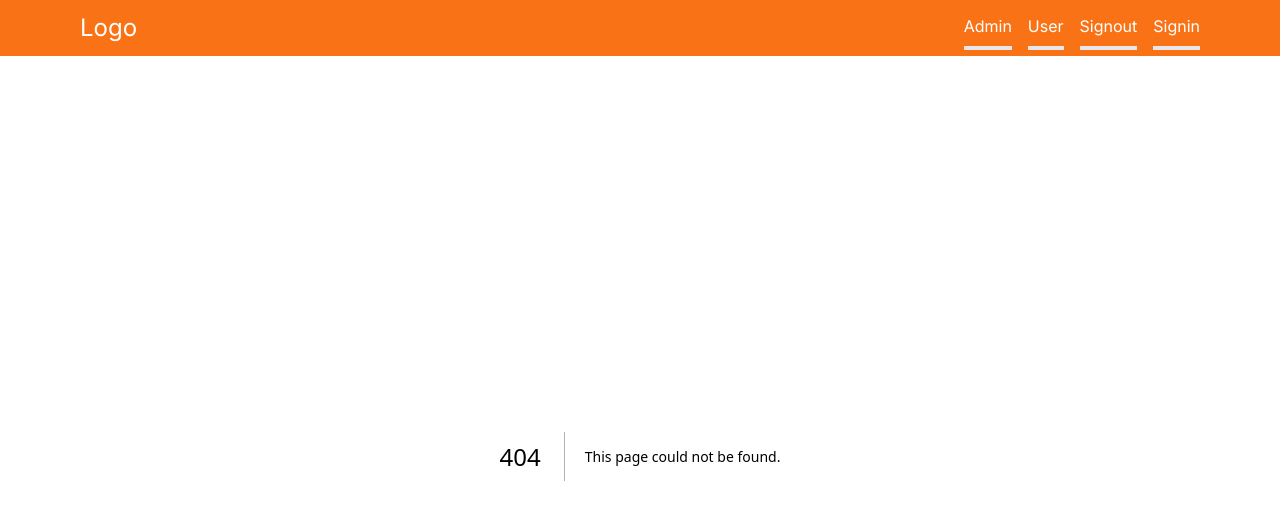
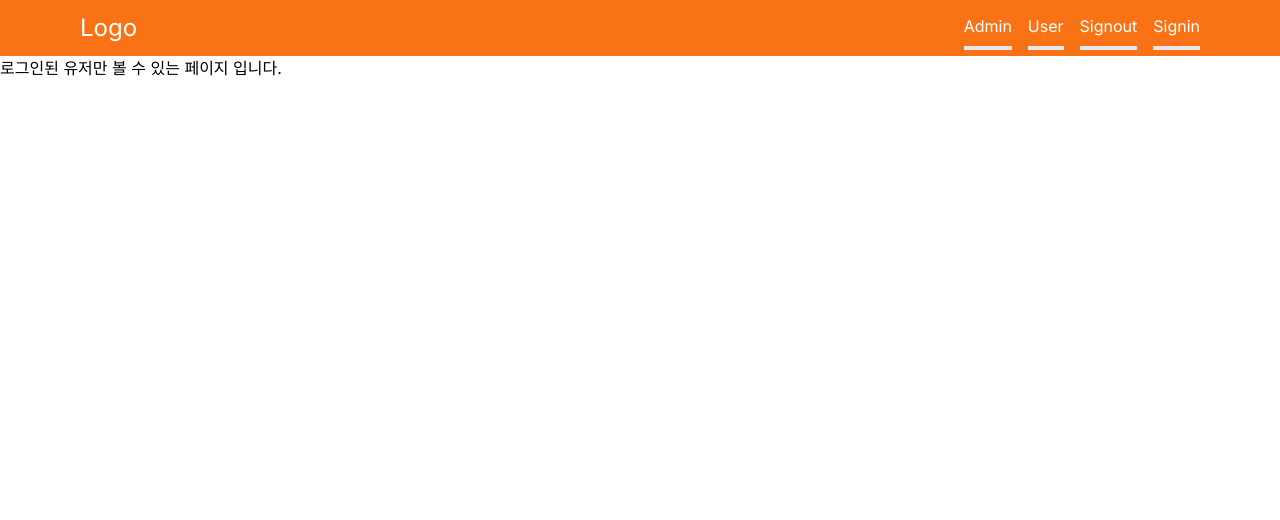
Before and after one commit to jcdororo/nextjs-app, a Next.js app: page /user in a window 1280 px wide. Before the commit this address had no page. Shown: the top 520 px of the page. Built offline with nearby package versions, Linux system fonts and the light colour scheme.

Commit message:
User,Admin 페이지 생성

```diff
--- /dev/null
+++ b/src/app/admin/page.tsx
@@ -0,0 +1,11 @@
+import React from 'react'
+
+const AdminPage = () => {
+  return (
+    <div>
+      관리자만 볼 수 있는 페이지 입니다.
+    </div>
+  )
+}
+
+export default AdminPage
--- a/src/app/layout.tsx
+++ b/src/app/layout.tsx
@@ -1,7 +1,7 @@
 import './globals.css'
 import type { Metadata } from 'next'
 import { Inter } from 'next/font/google'
-import Navbar from './components/Navbar'
+import Navbar from '../components/Navbar'
 
 const inter = Inter({ subsets: ['latin'] })
 
--- a/src/app/page.tsx
+++ b/src/app/page.tsx
@@ -3,7 +3,7 @@ import Image from 'next/image'
 export default function Home() {
   return (
     <main className="flex min-h-screen flex-col items-center justify-between p-24">
-
+      누구나 볼 수 있는 페이지 입니다.
     </main>
   )
 }
--- /dev/null
+++ b/src/app/user/page.tsx
@@ -0,0 +1,11 @@
+import React from 'react'
+
+const UserPage = () => {
+  return (
+    <div>
+      로그인된 유저만 볼 수 있는 페이지 입니다.
+    </div>
+  )
+}
+
+export default UserPage
```
Also changed, not shown: src/components/NavItem.tsx (renamed from src/app/components/NavItem.tsx), src/components/Navbar.tsx (renamed from src/app/components/Navbar.tsx).
